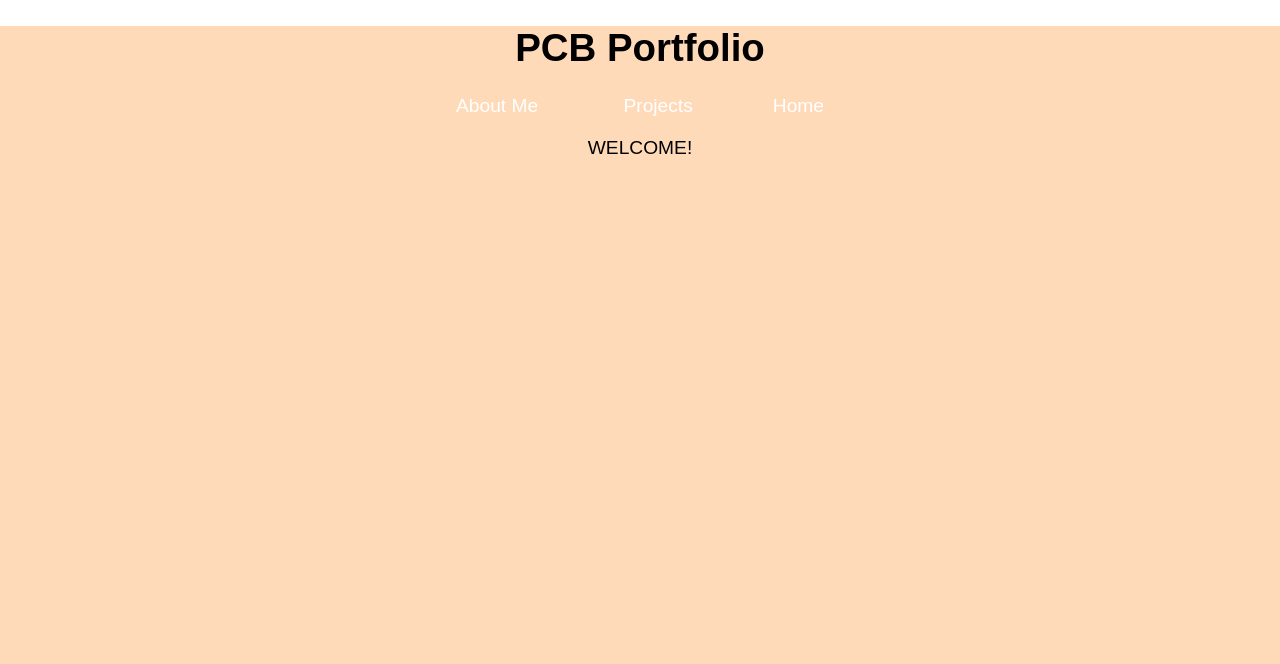
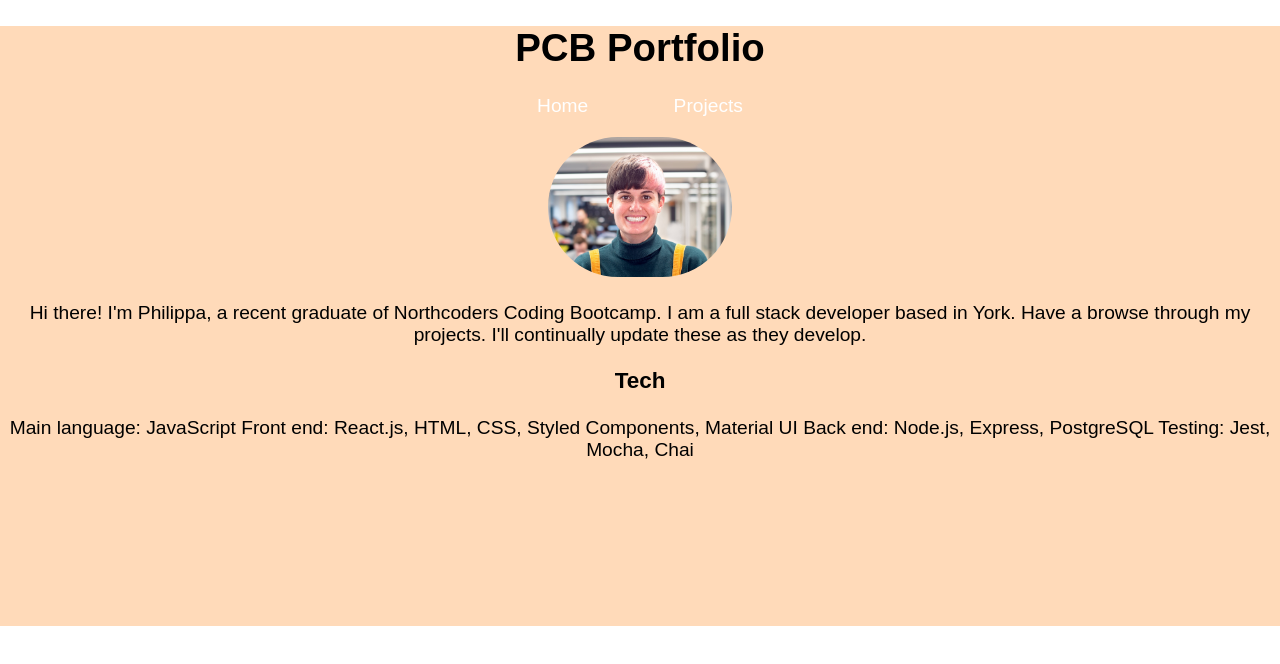
Before and after one commit to philippaclaire9/portfolio, a React (Create React App) app: page / in a window 1280 px wide. Shown: the top 664 px of the page. Built offline with nearby package versions, Linux system fonts and the light colour scheme; the HTML template or start-up script is replaced by a standard one; a web font is replaced by a local one.

Commit message:
delete About Me page and replace with Home

```diff
--- a/src/App.css
+++ b/src/App.css
@@ -20,6 +20,9 @@
 .h1 {
   font-family: 'Montserrat Subrayada', sans-serif;
   color: white;
+}
+
+.about_me {
 }
 
 .home {
--- a/src/App.js
+++ b/src/App.js
@@ -13,7 +13,7 @@ function App() {
       <StyledHeader>PCB Portfolio</StyledHeader>
 
       <NavBar />
-      <Router>
+      <Router primary={false}>
         <Home path="/" />
         <AboutMe path="about_me" />
         <Projects path="projects" />
--- a/src/Components/AboutMe.jsx
+++ /dev/null
@@ -1,28 +0,0 @@
-import React from 'react';
-import philippa_photo from '../philippa_photo.jpg';
-//import { Link } from '@reach/router';
-
-const PreviousExperience = () => {
-  return (
-    <main>
-      <img className="philippa" src={philippa_photo} alt="Philippa" />
-      <p>
-        Hi there! I'm Philippa, a recent graduate of Northcoders Coding
-        Bootcamp. I am a full stack developer based in York. Have a browse
-        through my projects. I'll continually update these as they develop.
-      </p>
-      <p>Tech</p>
-      <p>
-        Main language: JavaScript Front end: React.js, HTML, CSS, Styled
-        Components, Material UI Back end: Node.js, Express, PostgreSQL Testing:
-        Jest, Mocha, Chai
-      </p>
-
-      {/* <Link to="previous_experience">
-        <button>Previous Experience</button>
-      </Link> */}
-    </main>
-  );
-};
-
-export default PreviousExperience;
--- a/src/Components/Home.jsx
+++ b/src/Components/Home.jsx
@@ -1,9 +1,28 @@
 import React from 'react';
+import philippa_photo from '../philippa_photo.jpg';
 
 const Home = () => {
   return (
-    <main className="home">
-      <p>WELCOME!</p>
+    <main>
+      <img className="philippa" src={philippa_photo} alt="Philippa" />
+
+      <article className="about_me">
+        <p>
+          Hi there! I'm Philippa, a recent graduate of Northcoders Coding
+          Bootcamp. I am a full stack developer based in York. Have a browse
+          through my projects. I'll continually update these as they develop.
+        </p>
+        <h3>Tech</h3>
+        <p>
+          Main language: JavaScript Front end: React.js, HTML, CSS, Styled
+          Components, Material UI Back end: Node.js, Express, PostgreSQL
+          Testing: Jest, Mocha, Chai
+        </p>
+      </article>
+
+      {/* <Link to="previous_experience">
+      <button>Previous Experience</button>
+    </Link> */}
     </main>
   );
 };
--- a/src/Components/NavBar.jsx
+++ b/src/Components/NavBar.jsx
@@ -4,18 +4,14 @@ import { Link } from '@reach/router';
 const NavBar = () => {
   return (
     <nav>
-      <Link className="navlinks" to="about_me">
-        About Me
+      <Link className="navlinks" to="/">
+        Home
       </Link>
 
       <Link className="navlinks" to="projects">
         {' '}
         Projects
       </Link>
-
-      <Link className="navlinks" to="/">
-        Home
-      </Link>
     </nav>
   );
 };
```
